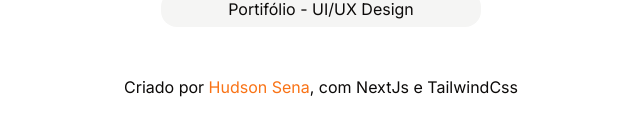
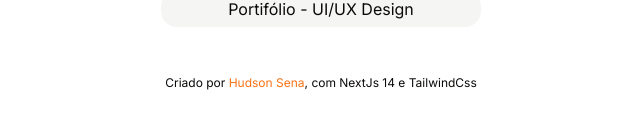
Before and after one commit to HudsonSena/LandindPages, a Next.js app in the folder landing-page-hs/: page / in a window 1280 px wide. Shown: the part 691-826 px from the top of the page, without its empty margins (319-959 px from the left). Built offline with nearby package versions, Linux system fonts and the light colour scheme.

Commit message:
Update page.tsx

```diff
--- a/landing-page-hs/src/app/page.tsx
+++ b/landing-page-hs/src/app/page.tsx
@@ -18,7 +18,7 @@ export default function Home() {
         <h1 className='rounded-2xl bg-muted px-4 py-1.5'><a href="">Portifólio - Dev</a></h1>
         <h1 className='rounded-2xl bg-muted px-4 py-1.5'><a href="">Portifólio - UI/UX Design</a></h1>
       </main>
-      <footer id="create" className='space-y-6 py-8 md:py-12 lg:pb-32 '><p>Criado por <span className='text-primary'>Hudson Sena</span>, com NextJs e TailwindCss</p></footer>
+      <footer id="create" className='space-y-6 py-8 md:py-12 lg:pb-32 '><p className='text-xs'>Criado por <span className='text-primary'>Hudson Sena</span>, com NextJs 14 e TailwindCss</p></footer>
     </div>
   )
 }
```
